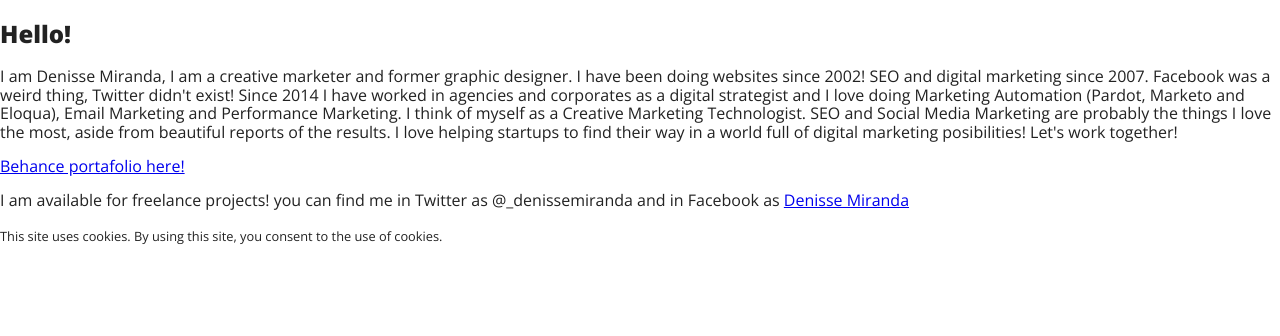
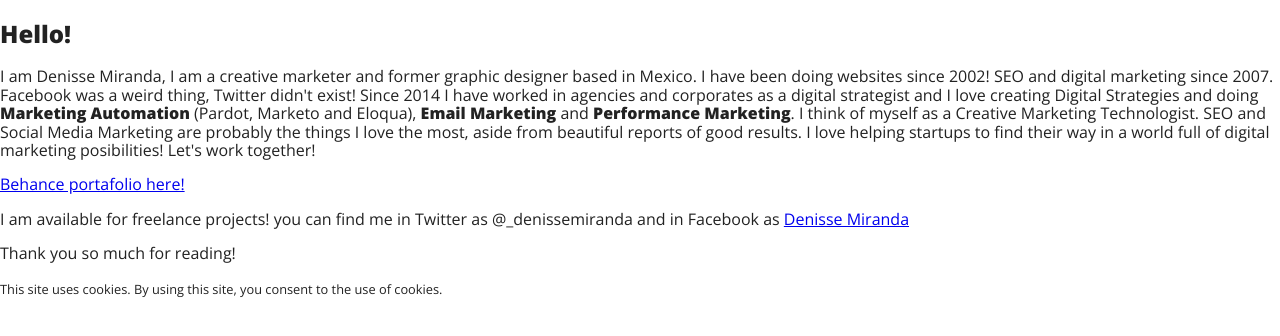
Before and after one commit to denissemiranda/denissemiranda.github.io, a website built with Parcel: page index.html in a window 1280 px wide. Built offline with nearby package versions, Linux system fonts and the light colour scheme.

Commit message:
Bio
Style improvements

```diff
--- a/index.html
+++ b/index.html
@@ -28,9 +28,11 @@
 
   <!-- Add your site or application content here -->
   <h2>Hello!</h2>
-  <p>I am Denisse Miranda, I am a creative marketer and former graphic designer. I have been doing websites since 2002! SEO and digital marketing since 2007. Facebook was a weird thing, Twitter didn't exist! Since 2014 I have worked in agencies and corporates as a digital strategist and I love doing Marketing Automation (Pardot, Marketo and Eloqua), Email Marketing and Performance Marketing. I think of myself as a Creative Marketing Technologist. SEO and Social Media Marketing are probably the things I love the most, aside from beautiful reports of the results. I love helping startups to find their way in a world full of digital marketing posibilities! Let's work together! </p>
+  <p>I am Denisse Miranda, I am a creative marketer and former graphic designer based in Mexico. I have been doing websites since 2002! SEO and digital marketing since 2007. Facebook was a weird thing, Twitter didn't exist! Since 2014 I have worked in agencies and corporates as a digital strategist and I love creating Digital Strategies and doing <b>Marketing Automation</b> (Pardot, Marketo and Eloqua), <b>Email Marketing</b> and <b>Performance Marketing</b>. I think of myself as a Creative Marketing Technologist. SEO and Social Media Marketing are probably the things I love the most, aside from beautiful reports of good results. I love helping startups to find their way in a world full of digital marketing posibilities! Let's work together! </p>
   <p><a href="https://www.behance.net/denissemiranda">Behance portafolio here!</a></p>
   <p>I am available for freelance projects! you can find me in Twitter as @_denissemiranda and in Facebook as <a href="https://www.facebook.com/denissemiranda.marketing">Denisse Miranda</a></p>
+
+  <p>Thank you so much for reading!</p>
   <p><small>This site uses cookies. By using this site, you consent to the use of cookies. </small></p>
   <script src="js/vendor/modernizr-3.11.2.min.js"></script>
   <script src="js/plugins.js"></script>
```
